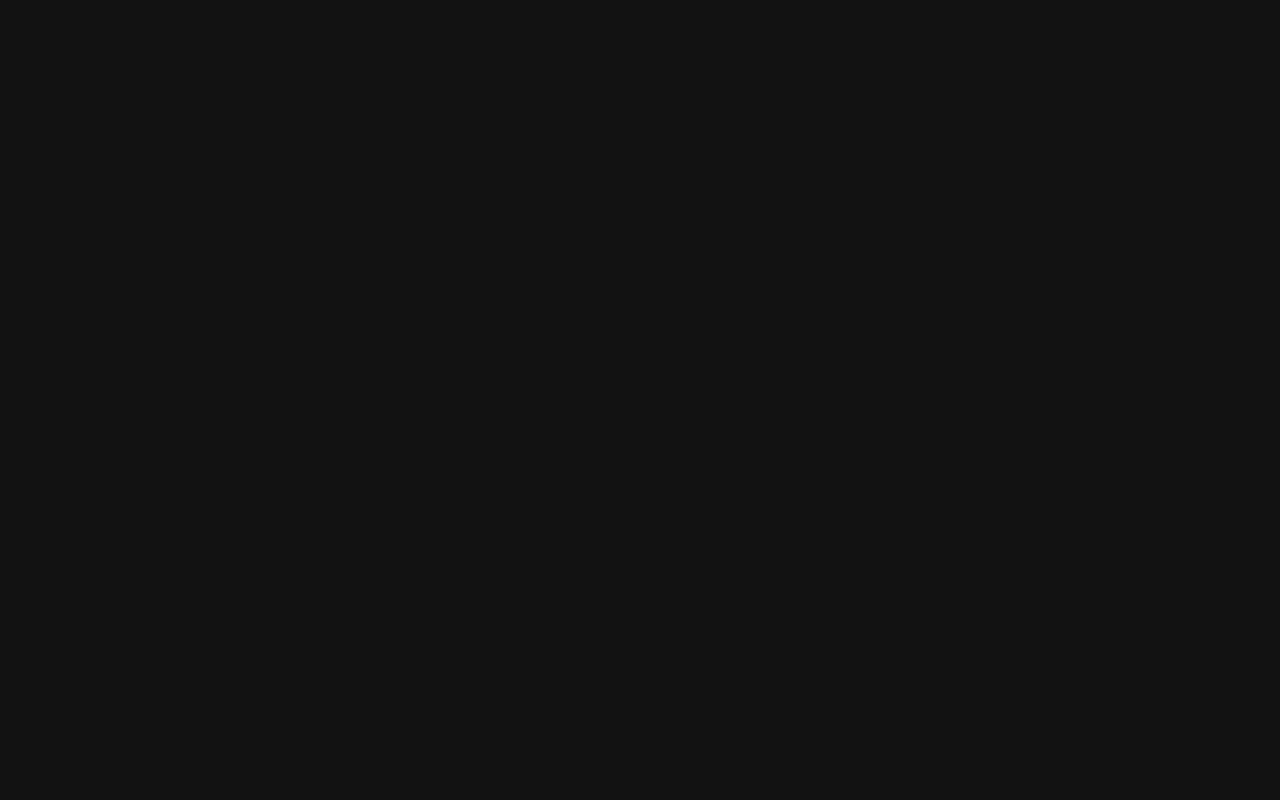
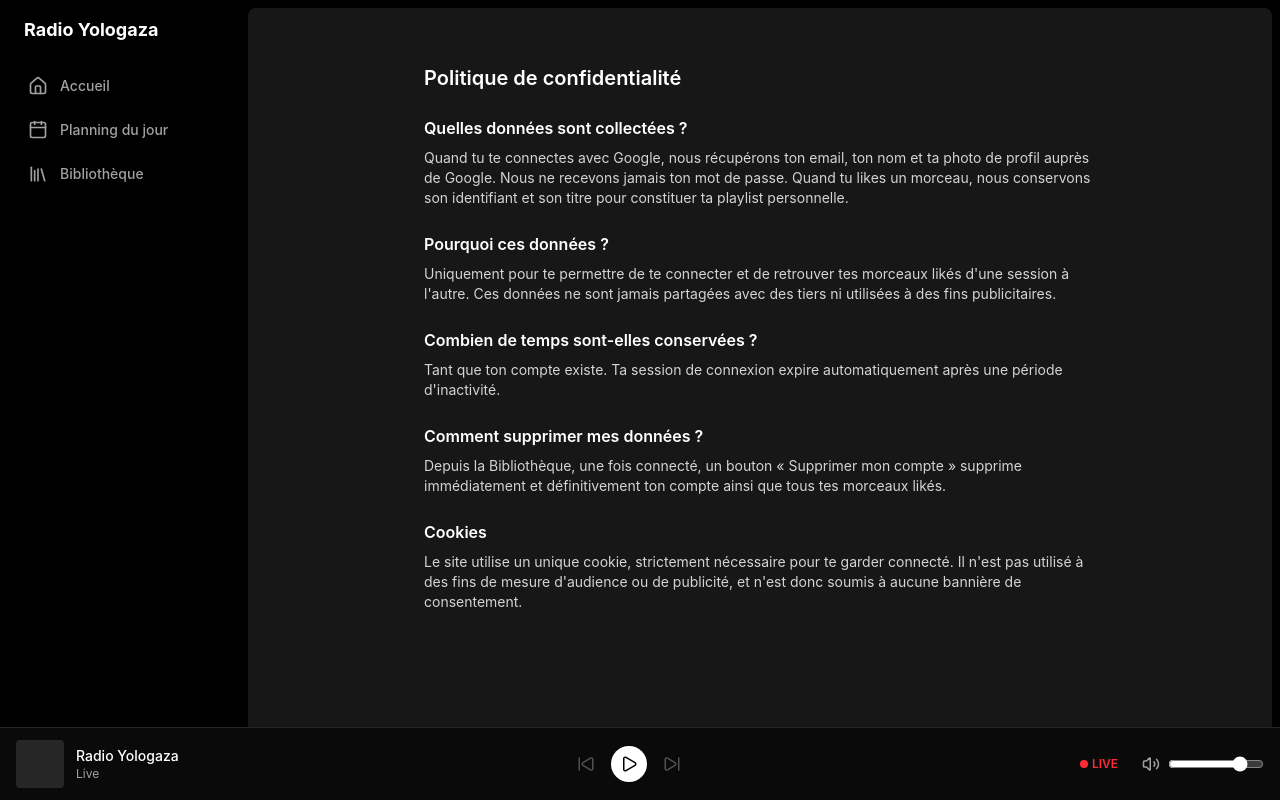
Before and after one commit to dekpo/ReactRadioFront, a React (Vite) app: page /confidentialite in a window 1280 px wide. Before the commit this address had no page. Built offline with nearby package versions, Linux system fonts and the light colour scheme; no server answers.

Commit message:
feat: add GDPR consent modal and Google sign-in entry point in Library

```diff
--- a/src/App.tsx
+++ b/src/App.tsx
@@ -3,6 +3,7 @@ import { AppLayout } from './layouts/AppLayout'
 import { HomePage } from './features/home/HomePage'
 import { SchedulePage } from './features/schedule/SchedulePage'
 import { LibraryPage } from './features/library/LibraryPage'
+import { PrivacyPolicyPage } from './features/legal/PrivacyPolicyPage'
 
 function App() {
   return (
@@ -11,6 +12,7 @@ function App() {
         <Route path="/" element={<HomePage />} />
         <Route path="/planning" element={<SchedulePage />} />
         <Route path="/bibliotheque" element={<LibraryPage />} />
+        <Route path="/confidentialite" element={<PrivacyPolicyPage />} />
       </Route>
     </Routes>
   )
--- /dev/null
+++ b/src/features/auth/ConsentModal.tsx
@@ -0,0 +1,74 @@
+import { AnimatePresence, motion } from 'framer-motion'
+import { FcGoogle } from 'react-icons/fc'
+import { Link } from 'react-router-dom'
+import { useAuthStore } from './authStore'
+import { startGoogleSignIn } from './googleAuth'
+
+export function ConsentModal() {
+  const { isConsentModalOpen, closeConsentModal } = useAuthStore()
+
+  const handleContinue = () => {
+    startGoogleSignIn()
+    closeConsentModal()
+  }
+
+  return (
+    <AnimatePresence>
+      {isConsentModalOpen && (
+        <motion.div
+          initial={{ opacity: 0 }}
+          animate={{ opacity: 1 }}
+          exit={{ opacity: 0 }}
+          className="fixed inset-0 z-50 flex items-center justify-center bg-black/70 p-4"
+          onClick={closeConsentModal}
+        >
+          <motion.div
+            initial={{ opacity: 0, y: 16, scale: 0.98 }}
+            animate={{ opacity: 1, y: 0, scale: 1 }}
+            exit={{ opacity: 0, y: 16, scale: 0.98 }}
+            transition={{ type: 'spring', stiffness: 320, damping: 30 }}
+            className="w-full max-w-sm rounded-xl bg-neutral-900 p-6 text-white shadow-xl"
+            onClick={(e) => e.stopPropagation()}
+          >
+            <h2 className="text-lg font-semibold">Avant de continuer</h2>
+            <p className="mt-3 text-sm text-neutral-300">
+              En te connectant avec Google, Radio Yologaza utilisera ton
+              email et ton nom pour créer ton compte, et conservera les
+              morceaux que tu likes pour te proposer ta playlist
+              personnelle.
+            </p>
+            <p className="mt-3 text-sm text-neutral-400">
+              Tu peux supprimer ton compte et tes données à tout moment
+              depuis la Bibliothèque.{' '}
+              <Link
+                to="/confidentialite"
+                onClick={closeConsentModal}
+                className="underline hover:text-white"
+              >
+                Voir la politique de confidentialité
+              </Link>
+              .
+            </p>
+            <div className="mt-6 flex flex-col gap-2">
+              <button
+                type="button"
+                onClick={handleContinue}
+                className="flex items-center justify-center gap-2 rounded-full bg-white px-5 py-2.5 text-sm font-semibold text-black transition hover:bg-neutral-200"
+              >
+                <FcGoogle size={18} />
+                Continuer avec Google
+              </button>
+              <button
+                type="button"
+                onClick={closeConsentModal}
+                className="rounded-full px-5 py-2.5 text-sm font-medium text-neutral-400 transition hover:text-white"
+              >
+                Annuler
+              </button>
+            </div>
+          </motion.div>
+        </motion.div>
+      )}
+    </AnimatePresence>
+  )
+}
--- /dev/null
+++ b/src/features/auth/authStore.ts
@@ -0,0 +1,26 @@
+import { create } from 'zustand'
+
+interface AuthUser {
+  displayName: string
+  email: string
+  avatarUrl: string | null
+}
+
+interface AuthState {
+  user: AuthUser | null
+  // Controls the consent modal shown before starting the Google sign-in
+  // flow (GDPR: explicit, tracked consent to data processing — see
+  // AI-Context/handoff-phase2-accounts-likes for the rationale).
+  isConsentModalOpen: boolean
+  openConsentModal: () => void
+  closeConsentModal: () => void
+  setUser: (user: AuthUser | null) => void
+}
+
+export const useAuthStore = create<AuthState>((set) => ({
+  user: null,
+  isConsentModalOpen: false,
+  openConsentModal: () => set({ isConsentModalOpen: true }),
+  closeConsentModal: () => set({ isConsentModalOpen: false }),
+  setUser: (user) => set({ user }),
+}))
--- /dev/null
+++ b/src/features/auth/googleAuth.ts
@@ -0,0 +1,11 @@
+// Placeholder for the real Google Identity Services (GIS) integration.
+// Wiring this up requires a Google OAuth Client ID (created by the site
+// owner) and the FastAPI backend's /app-api/auth/google/callback endpoint —
+// neither exists yet. See AI-Context/handoff-phase2-accounts-likes for the
+// full plan. For now this just documents the intended call site so the
+// consent modal has a single, obvious place to plug the real flow into.
+export function startGoogleSignIn() {
+  console.info(
+    '[auth] Google sign-in requested — GIS integration not wired up yet.',
+  )
+}
--- a/src/features/home/HomePage.tsx
+++ b/src/features/home/HomePage.tsx
@@ -106,7 +106,6 @@ export function HomePage() {
           >
             <SiInstagram /> Instagram
           </a>
-          <span>!</span>
         </p>
       </section>
     </div>
--- /dev/null
+++ b/src/features/legal/PrivacyPolicyPage.tsx
@@ -0,0 +1,65 @@
+export function PrivacyPolicyPage() {
+  return (
+    <div className="mx-auto flex max-w-2xl flex-col gap-6 py-10 text-sm text-neutral-300">
+      <h1 className="text-xl font-semibold text-white">
+        Politique de confidentialité
+      </h1>
+
+      <section className="space-y-2">
+        <h2 className="text-base font-semibold text-white">
+          Quelles données sont collectées ?
+        </h2>
+        <p>
+          Quand tu te connectes avec Google, nous récupérons ton email, ton
+          nom et ta photo de profil auprès de Google. Nous ne recevons
+          jamais ton mot de passe. Quand tu likes un morceau, nous
+          conservons son identifiant et son titre pour constituer ta
+          playlist personnelle.
+        </p>
+      </section>
+
+      <section className="space-y-2">
+        <h2 className="text-base font-semibold text-white">
+          Pourquoi ces données ?
+        </h2>
+        <p>
+          Uniquement pour te permettre de te connecter et de retrouver tes
+          morceaux likés d'une session à l'autre. Ces données ne sont
+          jamais partagées avec des tiers ni utilisées à des fins
+          publicitaires.
+        </p>
+      </section>
+
+      <section className="space-y-2">
+        <h2 className="text-base font-semibold text-white">
+          Combien de temps sont-elles conservées ?
+        </h2>
+        <p>
+          Tant que ton compte existe. Ta session de connexion expire
+          automatiquement après une période d'inactivité.
+        </p>
+      </section>
+
+      <section className="space-y-2">
+        <h2 className="text-base font-semibold text-white">
+          Comment supprimer mes données ?
+        </h2>
+        <p>
+          Depuis la Bibliothèque, une fois connecté, un bouton « Supprimer
+          mon compte » supprime immédiatement et définitivement ton compte
+          ainsi que tous tes morceaux likés.
+        </p>
+      </section>
+
+      <section className="space-y-2">
+        <h2 className="text-base font-semibold text-white">Cookies</h2>
+        <p>
+          Le site utilise un unique cookie, strictement nécessaire pour te
+          garder connecté. Il n'est pas utilisé à des fins de mesure
+          d'audience ou de publicité, et n'est donc soumis à aucune
+          bannière de consentement.
+        </p>
+      </section>
+    </div>
+  )
+}
--- a/src/features/library/LibraryPage.tsx
+++ b/src/features/library/LibraryPage.tsx
@@ -1,6 +1,10 @@
 import { Library } from 'lucide-react'
+import { FcGoogle } from 'react-icons/fc'
+import { useAuthStore } from '../auth/authStore'
 
 export function LibraryPage() {
+  const openConsentModal = useAuthStore((state) => state.openConsentModal)
+
   return (
     <div className="mx-auto flex max-w-3xl flex-col items-center gap-4 py-16 text-center">
       <Library size={48} className="text-neutral-500" />
@@ -11,10 +15,11 @@ export function LibraryPage() {
       </p>
       <button
         type="button"
-        disabled
-        className="cursor-not-allowed rounded-full bg-neutral-800 px-5 py-2 text-sm font-medium text-neutral-500"
+        onClick={openConsentModal}
+        className="flex items-center gap-2 rounded-full bg-white px-5 py-2 text-sm font-semibold text-black transition hover:bg-neutral-200"
       >
-        Se connecter
+        <FcGoogle size={18} />
+        Se connecter avec Google
       </button>
     </div>
   )
--- a/src/layouts/AppLayout.tsx
+++ b/src/layouts/AppLayout.tsx
@@ -4,6 +4,7 @@ import { BottomNav } from '../components/navigation/BottomNav'
 import { BottomPlayer } from '../features/player/BottomPlayer'
 import { ConnectionBanner } from '../features/player/ConnectionBanner'
 import { NowPlayingOverlay } from '../features/player/NowPlayingOverlay'
+import { ConsentModal } from '../features/auth/ConsentModal'
 
 export function AppLayout() {
   return (
@@ -20,6 +21,7 @@ export function AppLayout() {
         <BottomNav />
       </div>
       <NowPlayingOverlay />
+      <ConsentModal />
     </div>
   )
 }
```
